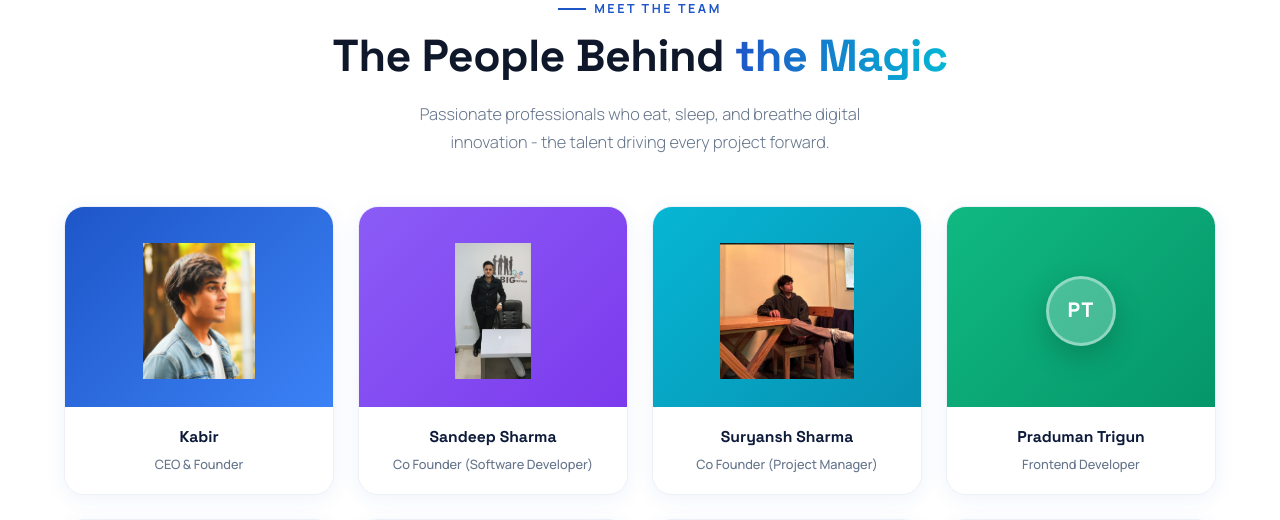
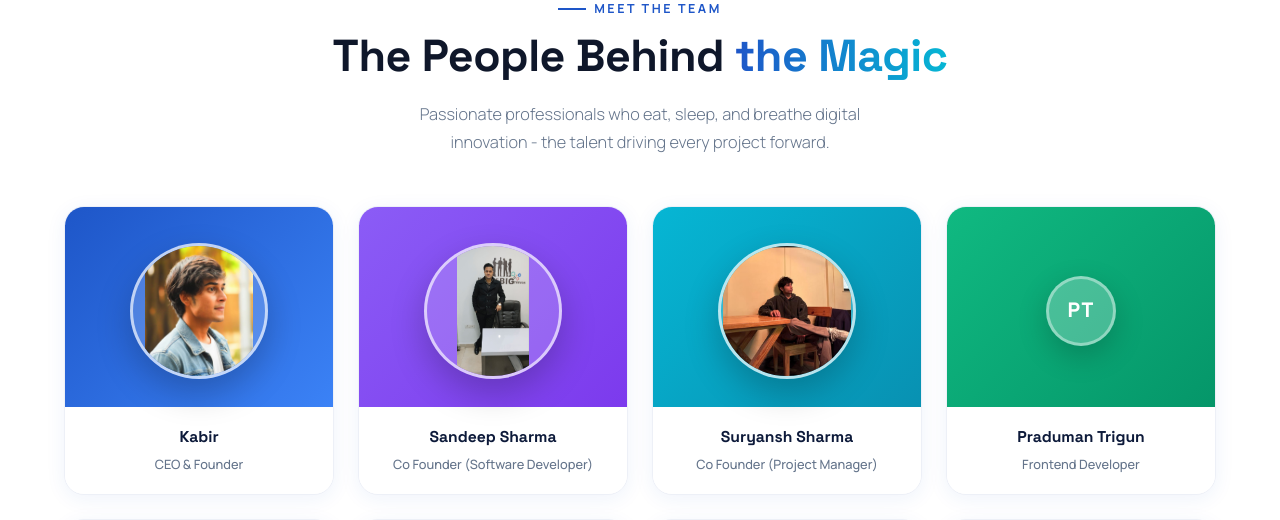
Before and after one commit to sandeepsharma-z/hmcx, a PHP site: page /about.html in a window 1280 px wide. Shown: the part 3078-3598 px from the top of the page. Run offline with PHP 8.4, Linux system fonts and the light colour scheme.

Commit message:
Show team photos in large circles

```diff
--- a/about.html
+++ b/about.html
@@ -393,19 +393,19 @@
   display: block;
 }
 .tc-avatar.tc-photo {
-  width: 100%;
-  height: 100%;
-  border-radius: 0;
-  border: 0;
-  box-shadow: none;
-  background: transparent;
+  width: 138px;
+  height: 138px;
+  border-radius: 50%;
+  border: 3px solid rgba(255,255,255,.65);
+  box-shadow: 0 14px 34px rgba(0,0,0,.22);
+  background: rgba(255,255,255,.18);
 }
 .tc-avatar.tc-photo img {
   object-fit: contain;
   object-position: center;
 }
 .tc-social {
-  display: flex;
+  display: none;
   gap: 10px;
 }
 .tc-social a {
--- a/assets/css/style.css
+++ b/assets/css/style.css
@@ -983,10 +983,10 @@ button { cursor: pointer; font-family: inherit; }
 .tc-bg6 { background: linear-gradient(135deg, #ec4899, #ef4444); }
 .tc-avatar { width: 86px; height: 86px; border-radius: 50%; background: rgba(255,255,255,.22); display: flex; align-items: center; justify-content: center; font-family: 'Space Grotesk', sans-serif; font-size: 1.8rem; font-weight: 800; color: white; border: 2px solid rgba(255,255,255,.5); box-shadow: 0 10px 30px rgba(0,0,0,.2); overflow: hidden; }
 .tc-avatar img { width: 100%; height: 100%; object-fit: cover; display: block; }
-.tc-avatar.tc-photo { width: 100%; height: 100%; border-radius: 0; border: 0; box-shadow: none; background: transparent; }
+.tc-avatar.tc-photo { width: 148px; height: 148px; border-radius: 50%; border: 3px solid rgba(255,255,255,.65); box-shadow: 0 14px 34px rgba(0,0,0,.22); background: rgba(255,255,255,.18); }
 .tc-avatar.tc-photo img { object-fit: contain; object-position: center; }
-.tc-social { position: absolute; bottom: 12px; left: 50%; display: flex; justify-content: center; gap: 8px; padding: 8px 10px; border-radius: 999px; transform: translate(-50%, 10px); opacity: 0; transition: var(--transition); background: rgba(255,255,255,.18); border: 1px solid rgba(255,255,255,.35); backdrop-filter: blur(8px); pointer-events: none; }
-.team-card:hover .tc-social { transform: translate(-50%, 0); opacity: 1; pointer-events: auto; }
+.tc-social { display: none; position: absolute; bottom: 12px; left: 50%; justify-content: center; gap: 8px; padding: 8px 10px; border-radius: 999px; transform: translate(-50%, 10px); opacity: 0; transition: var(--transition); background: rgba(255,255,255,.18); border: 1px solid rgba(255,255,255,.35); backdrop-filter: blur(8px); pointer-events: none; }
+.team-card:hover .tc-social { transform: translate(-50%, 0); opacity: 0; pointer-events: none; }
 .tc-social a { width: 30px; height: 30px; border-radius: 50%; background: rgba(255,255,255,.25); color: white; display: flex; align-items: center; justify-content: center; font-size: .75rem; transition: var(--transition); text-decoration: none; }
 .tc-social a:hover { background: white; color: var(--blue-main); }
 .tc-info { padding: 22px 16px 26px; background: white; }
```
